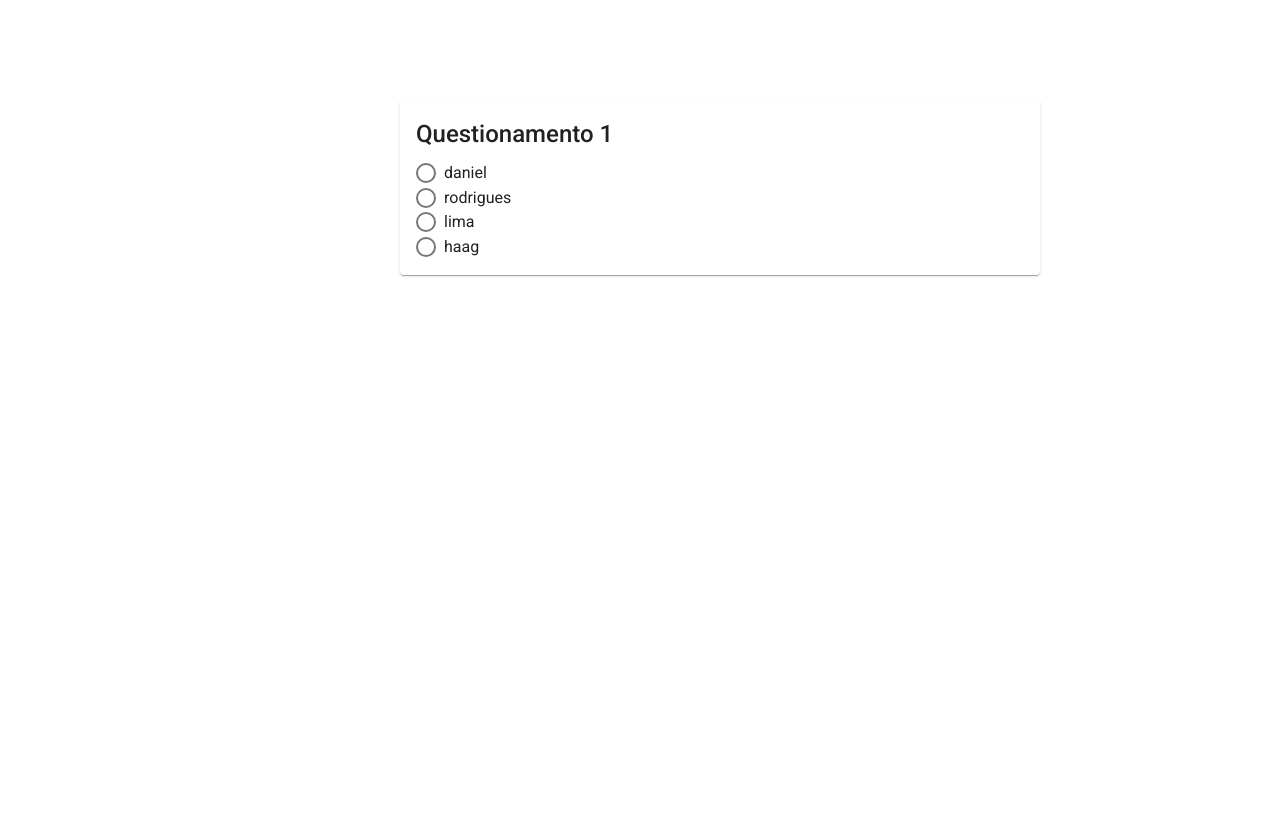
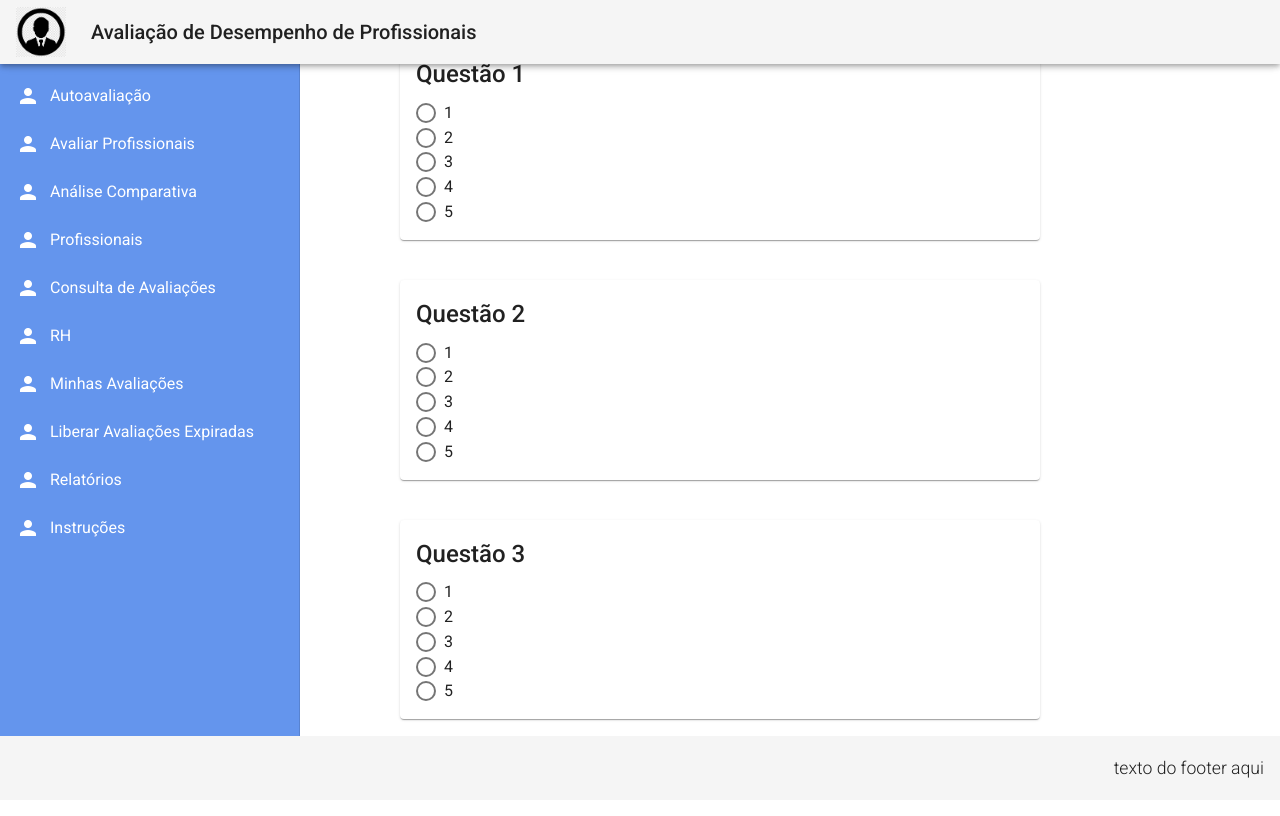
Before and after one commit to Daniel-Haag/SistemaAvaliadorDeProfissionais, an Angular app in the folder SistemaAvaliacaoDeProfissionais/ClientApp/: page /evaluation in a window 1280 px wide. Shown: the top 816 px of the page. Built offline with nearby package versions, Linux system fonts and the light colour scheme.

Commit message:
Trabalhando na tela de avaliações, preparando questionamentos, suas opções e seus IDs

```diff
--- a/SistemaAvaliacaoDeProfissionais/ClientApp/src/app/app.component.ts
+++ b/SistemaAvaliacaoDeProfissionais/ClientApp/src/app/app.component.ts
@@ -1,4 +1,5 @@
 import { Component, OnInit } from '@angular/core';
+import { environment } from '../environments/environment';
 import { LoginService } from './services/login.service';
 
 @Component({
@@ -8,13 +9,18 @@ import { LoginService } from './services/login.service';
 export class AppComponent implements OnInit {
   title = 'app';
 
-  mostrarMenu: boolean = false;
+  mostrarMenu: boolean = true;
 
   constructor(private loginService: LoginService) {
 
   }
 
   ngOnInit() {
+
+    if (environment.loggedUser) {
+      this.mostrarMenu = true;
+    }
+
     this.loginService.mostrarMenuEmitter.subscribe(
       mostrar => this.mostrarMenu = mostrar
     );
--- a/SistemaAvaliacaoDeProfissionais/ClientApp/src/app/components/evaluation/evaluation.component.css
+++ b/SistemaAvaliacaoDeProfissionais/ClientApp/src/app/components/evaluation/evaluation.component.css
@@ -1,6 +1,6 @@
 .margin{
     margin-left: 400px;
-    margin-top:100px;
+    margin-top:40px;
     width:50%;
 }
 
--- a/SistemaAvaliacaoDeProfissionais/ClientApp/src/app/components/evaluation/evaluation.component.html
+++ b/SistemaAvaliacaoDeProfissionais/ClientApp/src/app/components/evaluation/evaluation.component.html
@@ -1,15 +1,12 @@
 
 
-<mat-card class="margin">
+<mat-card class="margin" *ngFor="let question of questions">
   <mat-card-title>
-    Questionamento 1
+    {{question}}
   </mat-card-title>
-  <form *ngFor="let iten of itens">
-    <mat-radio-button>
-      {{iten}}
+  <form *ngFor="let option of options">
+    <mat-radio-button id="{{option}}">
+      {{option}}
     </mat-radio-button>
-
   </form>
-
-
 </mat-card>
--- a/SistemaAvaliacaoDeProfissionais/ClientApp/src/app/components/evaluation/evaluation.component.ts
+++ b/SistemaAvaliacaoDeProfissionais/ClientApp/src/app/components/evaluation/evaluation.component.ts
@@ -7,11 +7,25 @@ import { Component, OnInit } from '@angular/core';
 })
 export class EvaluationComponent implements OnInit {
 
-  itens: string[] = ["daniel", "rodrigues", "lima", "haag"];
+  //Aqui deve buscar os questionamentos (operacional, tático, estratégico)
+  questions: string[] = ["Questão 1", "Questão 2", "Questão 3"];
+  options: string[] = ["1", "2", "3", "4", "5"];
+  IDs: number[] = [];
 
   constructor() { }
 
   ngOnInit(): void {
+    this.defineIdentifiers();
+  }
+
+  defineIdentifiers(): void {
+
+    let quantity = (this.options.length * this.questions.length);
+
+    for (var i = 0; i < quantity; i++) {
+      this.IDs[i] = i;
+    }
+
   }
 
 }
--- a/SistemaAvaliacaoDeProfissionais/ClientApp/src/app/components/template/header/header.component.css
+++ b/SistemaAvaliacaoDeProfissionais/ClientApp/src/app/components/template/header/header.component.css
@@ -1,6 +1,9 @@
 .header {
   display: flex;
   align-items: center;
+  position: fixed;
+  top: 0;
+  z-index: 3
 }
 
   .header a {
--- a/SistemaAvaliacaoDeProfissionais/ClientApp/src/app/components/template/header/header.component.html
+++ b/SistemaAvaliacaoDeProfissionais/ClientApp/src/app/components/template/header/header.component.html
@@ -7,9 +7,9 @@
   <span class="title-group">
     <a>
       Avaliação de Desempenho de Profissionais
-      <i class="material-icons">
+      <!--<i class="material-icons">
         home
-      </i>
+      </i>-->
     </a>
   </span>
 </mat-toolbar>
--- a/SistemaAvaliacaoDeProfissionais/ClientApp/src/app/services/login.service.ts
+++ b/SistemaAvaliacaoDeProfissionais/ClientApp/src/app/services/login.service.ts
@@ -1,6 +1,7 @@
 import { EventEmitter } from '@angular/core';
 import { Injectable } from '@angular/core';
 import { Router } from '@angular/router';
+import { environment } from '../../environments/environment';
 import { User } from '../models/user.model';
 
 @Injectable({
@@ -19,6 +20,8 @@ export class LoginService {
     if (true) {
       this.authUser = true;
 
+      environment.loggedUser = true;
+
       this.mostrarMenuEmitter.emit(true);
 
       this.router.navigate(['index']);
--- a/SistemaAvaliacaoDeProfissionais/ClientApp/src/environments/environment.ts
+++ b/SistemaAvaliacaoDeProfissionais/ClientApp/src/environments/environment.ts
@@ -3,7 +3,9 @@
 // The list of file replacements can be found in `angular.json`.
 
 export const environment = {
-  production: false
+  production: false,
+  loggedUser: false
+
 };
 
 /*
```
